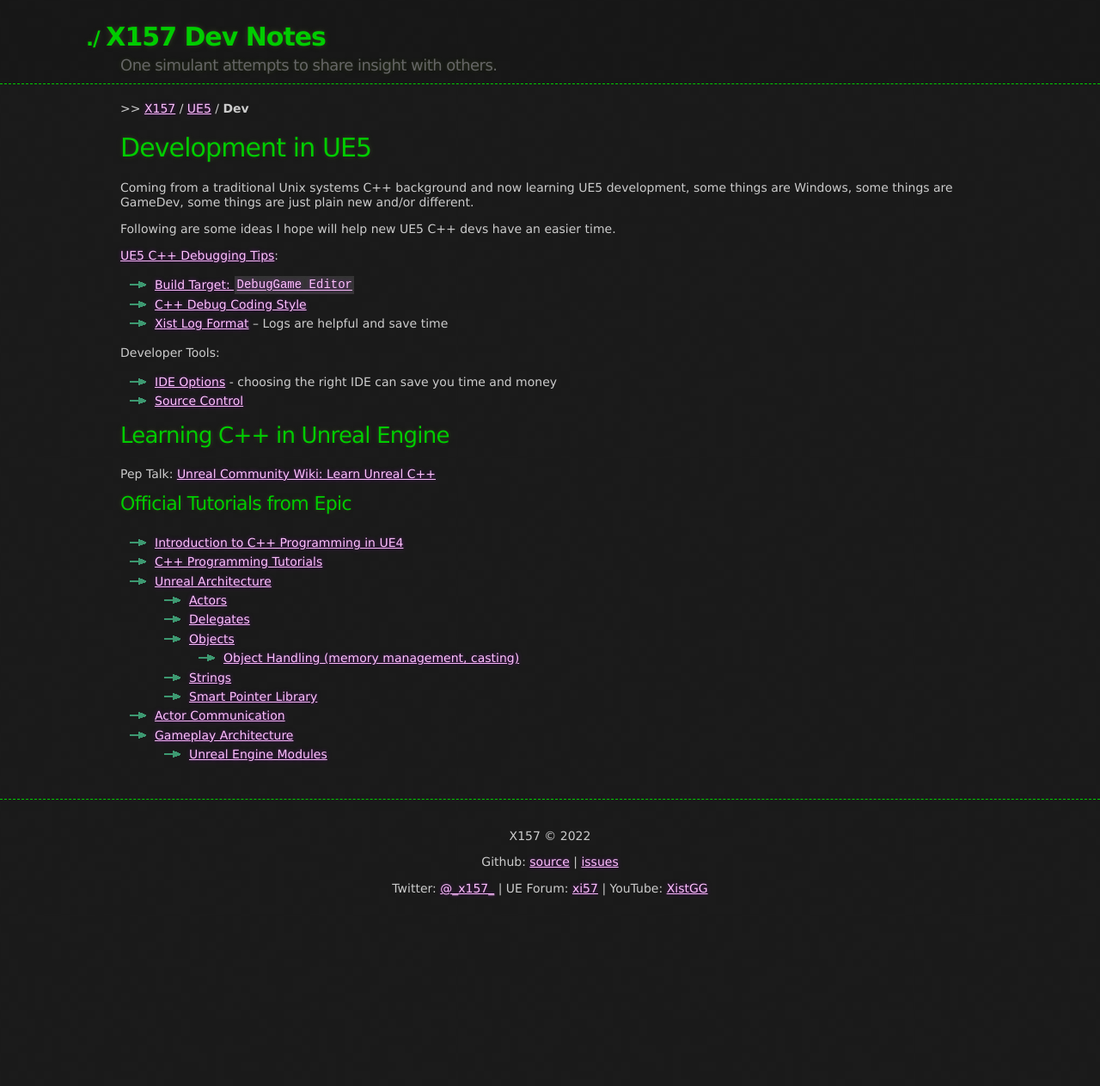
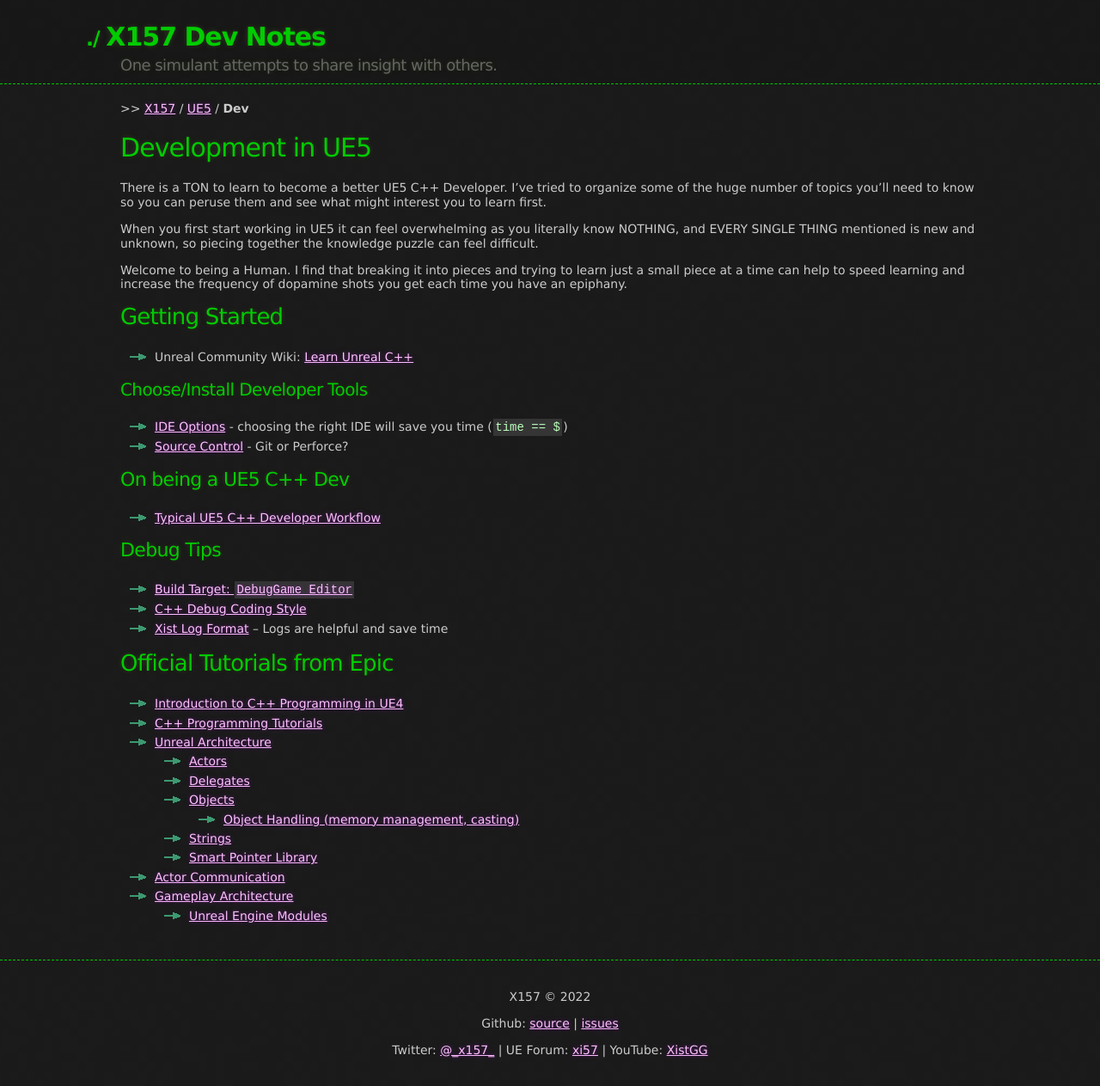
Before and after one commit to x157/x157.github.io, a Jekyll site: the page built from UE5/Dev/index.md, in a window 1280 px wide. Shown: the whole page at 86% size. Built offline with Jekyll 4.4.1, drawn with Linux system fonts in a browser that asks for light colours; before the commit the page ends 1076 px from its top, so only the background shows below that.

Commit message:
Improve C++ Dev thoughts

```diff
--- a/UE5/Dev/index.md
+++ b/UE5/Dev/index.md
@@ -1,36 +1,49 @@
 ---
 title: "Development in UE5"
-description: "Thoughts regarding general software development in Unreal Engine 5"
+description: "How to be a UE5 C++ Developer, whatever that means."
 breadcrumb_path: "UE5"
 breadcrumb_name: "Dev"
 ---
 
 # Development in UE5
 
-Coming from a traditional Unix systems C++ background and now learning UE5 development,
-some things are Windows, some things are GameDev,
-some things are just plain new and/or different.
+There is a TON to learn to become a better UE5 C++ Developer.  I've tried to organize some of
+the huge number of topics you'll need to know so you can peruse them and see what might
+interest you to learn first.
 
-Following are some ideas I hope will help new UE5 C++ devs have an easier time.
+When you first start working in UE5 it can feel overwhelming as you literally know NOTHING,
+and EVERY SINGLE THING mentioned is new and unknown, so piecing together the knowledge
+puzzle can feel difficult.
 
-[UE5 C++ Debugging Tips](./DebuggingTips):
-
-  - [Build Target: `DebugGame Editor`](./DebuggingTips#BuildTarget_DebugGame_Editor)
-  - [C++ Debug Coding Style](./DebuggingTips#CppCodingStyleDebugging)
-  - [Xist Log Format](./DebuggingTips#XistLogFormat) -- Logs are helpful and save time
-
-Developer Tools:
-
-- [IDE Options](./IDE) - choosing the right IDE can save you time and money
-- [Source Control](./Source-Control)
+Welcome to being a Human.  I find that breaking it into pieces and trying to learn just a
+small piece at a time can help to speed learning and increase the frequency of dopamine shots you get
+each time you have an epiphany.
 
 
-## Learning C++ in Unreal Engine
+## Getting Started
 
-Pep Talk: [Unreal Community Wiki: Learn Unreal C++](https://unrealcommunity.wiki/unreal-cpp-d702003t)
+- Unreal Community Wiki: [Learn Unreal C++](https://unrealcommunity.wiki/unreal-cpp-d702003t)
 
 
-### Official Tutorials from Epic
+#### Choose/Install Developer Tools
+
+- [IDE Options](./IDE) - choosing the right IDE will save you time (`time == $`)
+- [Source Control](./Source-Control) - Git or Perforce?
+
+
+### On being a UE5 C++ Dev
+
+- [Typical UE5 C++ Developer Workflow](./Workflow)
+
+
+### Debug Tips
+
+- [Build Target: `DebugGame Editor`](./DebuggingTips#BuildTarget_DebugGame_Editor)
+- [C++ Debug Coding Style](./DebuggingTips#CppCodingStyleDebugging)
+- [Xist Log Format](./DebuggingTips#XistLogFormat) -- Logs are helpful and save time
+
+
+## Official Tutorials from Epic
 
 - [Introduction to C++ Programming in UE4](https://docs.unrealengine.com/4.27/en-US/ProgrammingAndScripting/ProgrammingWithCPP/IntroductionToCPP/)
 - [C++ Programming Tutorials](https://docs.unrealengine.com/4.27/en-US/ProgrammingAndScripting/ProgrammingWithCPP/CPPTutorials/)
```
Also changed, not shown: UE5/Dev/Workflow.md (added, +70 -0 lines), UE5/LyraStarterGame/Development-Considerations.md (+12 -4 lines), UE5/index.md (+5 -5 lines), index.md (+19 -12 lines).
